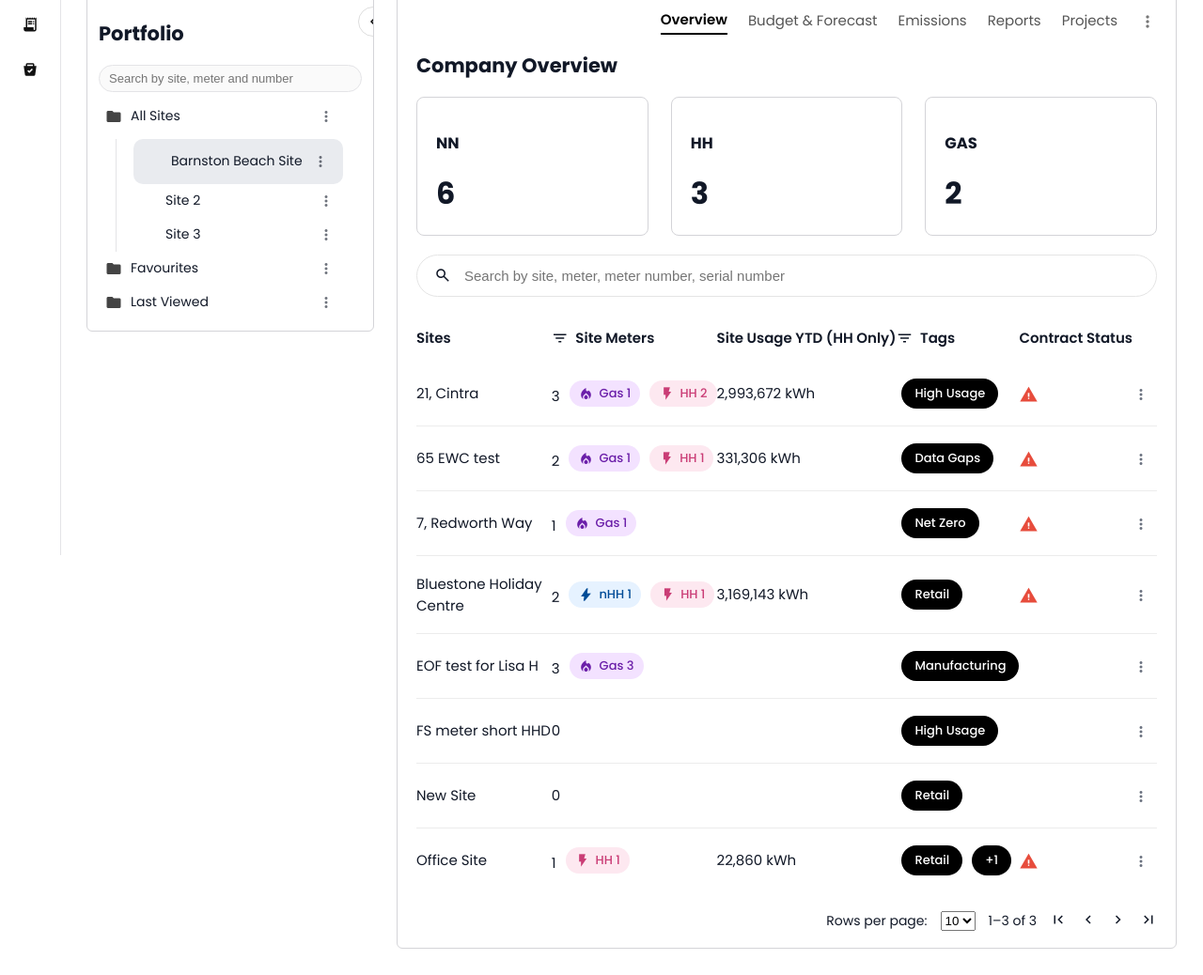
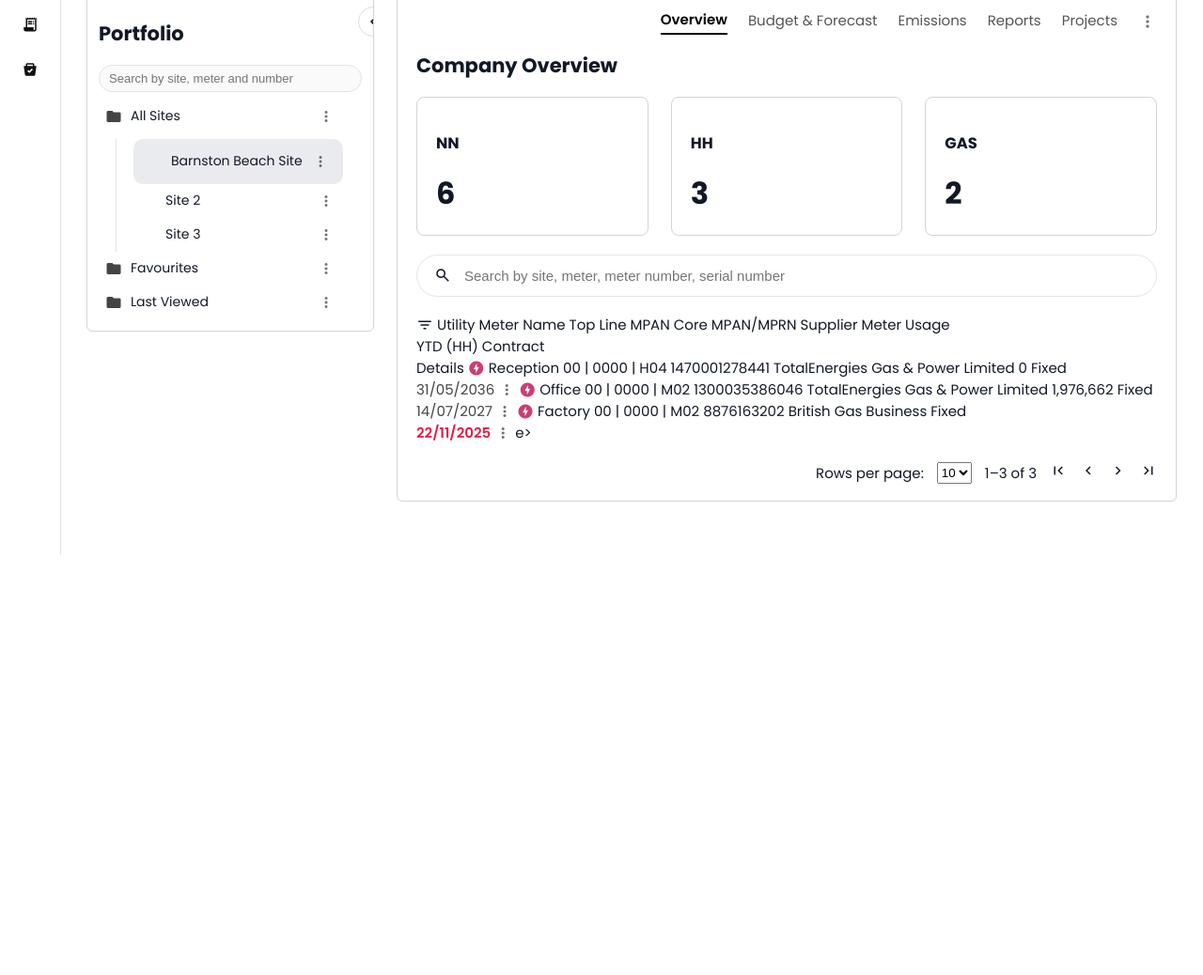
Before and after one commit to mikekgammon/true-prototype, a plain HTML site: page index.html in a window 1280 px wide. Shown: the part 209-1247 px from the top of the page at 94% size. After the commit the page ends 800 px from the top, so only its background shows below. Drawn offline with nearby package versions, Linux system fonts and the light colour scheme; a web font is replaced by a local one.

Commit message:
Update index.html

```diff
--- a/index.html
+++ b/index.html
@@ -138,132 +138,66 @@
       <input type="text" placeholder="Search by site, meter, meter number, serial number" />
     </div>
 
-<table class="site-table">
+<tabe class="new-table">
       <thead>
         <tr>
-      <th>Sites</th>
-      <th>
-        <span class="material-symbols-outlined">filter_list</span>
-        Site Meters
-      </th>
-      <th>Site Usage YTD (HH Only)</th>
-      <th>
-        <span class="material-symbols-outlined">filter_list</span>
-        Tags
-      </th>
-      <th>Contract Status</th>
+          <th><span class="material-symbols-outlined">filter_list</span> Utility</th>
+          <th>Meter Name</th>
+          <th>Top Line MPAN</th>
+          <th>Core MPAN/MPRN</th>
+          <th>Supplier</th>
+          <th>Meter Usage<br>YTD (HH)</th>
+          <th>Contract<br>Details</th>
           <th></th>
         </tr>
       </thead>
 
       <tbody>
-    <!-- ROW 1 -->
+
         <tr>
-      <td>21, Cintra</td>
+          <td><span class="material-symbols-outlined" style="color:#CA3D76 !important">offline_bolt</span></td>
+          <td>Reception</td>
+          <td>00 | 0000 | H04</td>
+          <td>1470001278441</td>
+          <td>TotalEnergies Gas & Power Limited</td>
+          <td>0</td>
           <td>
-        3
-        <span class="chip meter-chip gas"><span class="material-symbols-outlined">local_fire_department</span> Gas 1</span>
-        <span class="chip meter-chip hh"><span class="material-symbols-outlined">flash_on</span> HH 2</span>
+            Fixed<br>
+            <span class="date">31/05/2036</span>
           </td>
-      <td>2,993,672 kWh</td>
-      <td>
-        <span class="chip tag-chip">High Usage</span>
-      </td>
-      <td><span class="contract-alert material-symbols-outlined">warning</span></td>
           <td><span class="material-symbols-outlined more">more_vert</span></td>
         </tr>
 
-    <!-- ROW 2 -->
         <tr>
-      <td>65 EWC test</td>
+          <td><span class="material-symbols-outlined" style="color:#CA3D76 !important">offline_bolt</span></td>
+          <td>Office</td>
+          <td>00 | 0000 | M02</td>
+          <td>1300035386046</td>
+          <td>TotalEnergies Gas & Power Limited</td>
+          <td>1,976,662</td>
           <td>
-        2
-        <span class="chip meter-chip gas"><span class="material-symbols-outlined">local_fire_department</span> Gas 1</span>
-        <span class="chip meter-chip hh"><span class="material-symbols-outlined">flash_on</span> HH 1</span>
+            Fixed<br>
+            <span class="date">14/07/2027</span>
           </td>
-      <td>331,306 kWh</td>
-      <td><span class="chip tag-chip">Data Gaps</span></td>
-      <td><span class="contract-alert material-symbols-outlined">warning</span></td>
           <td><span class="material-symbols-outlined more">more_vert</span></td>
         </tr>
 
-    <!-- ROW 3 -->
         <tr>
-      <td>7, Redworth Way</td>
+          <td><span class="material-symbols-outlined" style="color:#CA3D76 !important">offline_bolt</span></td>
+          <td>Factory</td>
+          <td>00 | 0000 | M02</td>
+          <td>8876163202</td>
+          <td>British Gas Business</td>
+          <td></td>
           <td>
-        1
-        <span class="chip meter-chip gas"><span class="material-symbols-outlined">local_fire_department</span> Gas 1</span>
+            Fixed<br>
+            <span class="date warning">22/11/2025</span>
           </td>
-      <td></td>
-      <td><span class="chip tag-chip">Net Zero</span></td>
-      <td><span class="contract-alert material-symbols-outlined">warning</span></td>
           <td><span class="material-symbols-outlined more">more_vert</span></td>
         </tr>
 
-    <!-- ROW 4 -->
-    <tr>
-      <td>Bluestone Holiday Centre</td>
-      <td>
-        2
-        <span class="chip meter-chip nhh"><span class="material-symbols-outlined">bolt</span> nHH 1</span>
-        <span class="chip meter-chip hh"><span class="material-symbols-outlined">flash_on</span> HH 1</span>
-      </td>
-      <td>3,169,143 kWh</td>
-      <td><span class="chip tag-chip">Retail</span></td>
-      <td><span class="contract-alert material-symbols-outlined">warning</span></td>
-      <td><span class="material-symbols-outlined more">more_vert</span></td>
-    </tr>
-
-    <!-- ROW 5 -->
-    <tr>
-      <td>EOF test for Lisa H</td>
-      <td>
-        3
-        <span class="chip meter-chip gas"><span class="material-symbols-outlined">local_fire_department</span> Gas 3</span>
-      </td>
-      <td></td>
-      <td><span class="chip tag-chip">Manufacturing</span></td>
-      <td></td>
-      <td><span class="material-symbols-outlined more">more_vert</span></td>
-    </tr>
-
-    <!-- ROW 6 -->
-    <tr>
-      <td>FS meter short HHD</td>
-      <td>0</td>
-      <td></td>
-      <td><span class="chip tag-chip">High Usage</span></td>
-      <td></td>
-      <td><span class="material-symbols-outlined more">more_vert</span></td>
-    </tr>
-
-    <!-- ROW 7 -->
-    <tr>
-      <td>New Site</td>
-      <td>0</td>
-      <td></td>
-      <td><span class="chip tag-chip">Retail</span></td>
-      <td></td>
-      <td><span class="material-symbols-outlined more">more_vert</span></td>
-    </tr>
-
-    <!-- ROW 8 -->
-    <tr>
-      <td>Office Site</td>
-      <td>
-        1
-        <span class="chip meter-chip hh"><span class="material-symbols-outlined">flash_on</span> HH 1</span>
-      </td>
-      <td>22,860 kWh</td>
-      <td>
-        <span class="chip tag-chip">Retail</span>
-        <span class="chip tag-chip">+1</span>
-      </td>
-      <td><span class="contract-alert material-symbols-outlined">warning</span></td>
-      <td><span class="material-symbols-outlined more">more_vert</span></td>
-    </tr>
       </tbody>
-</table>
+    </table>e>
 
 
     <!-- Pagination -->
```
Lines whose indentation alone changed are shown as unchanged.
